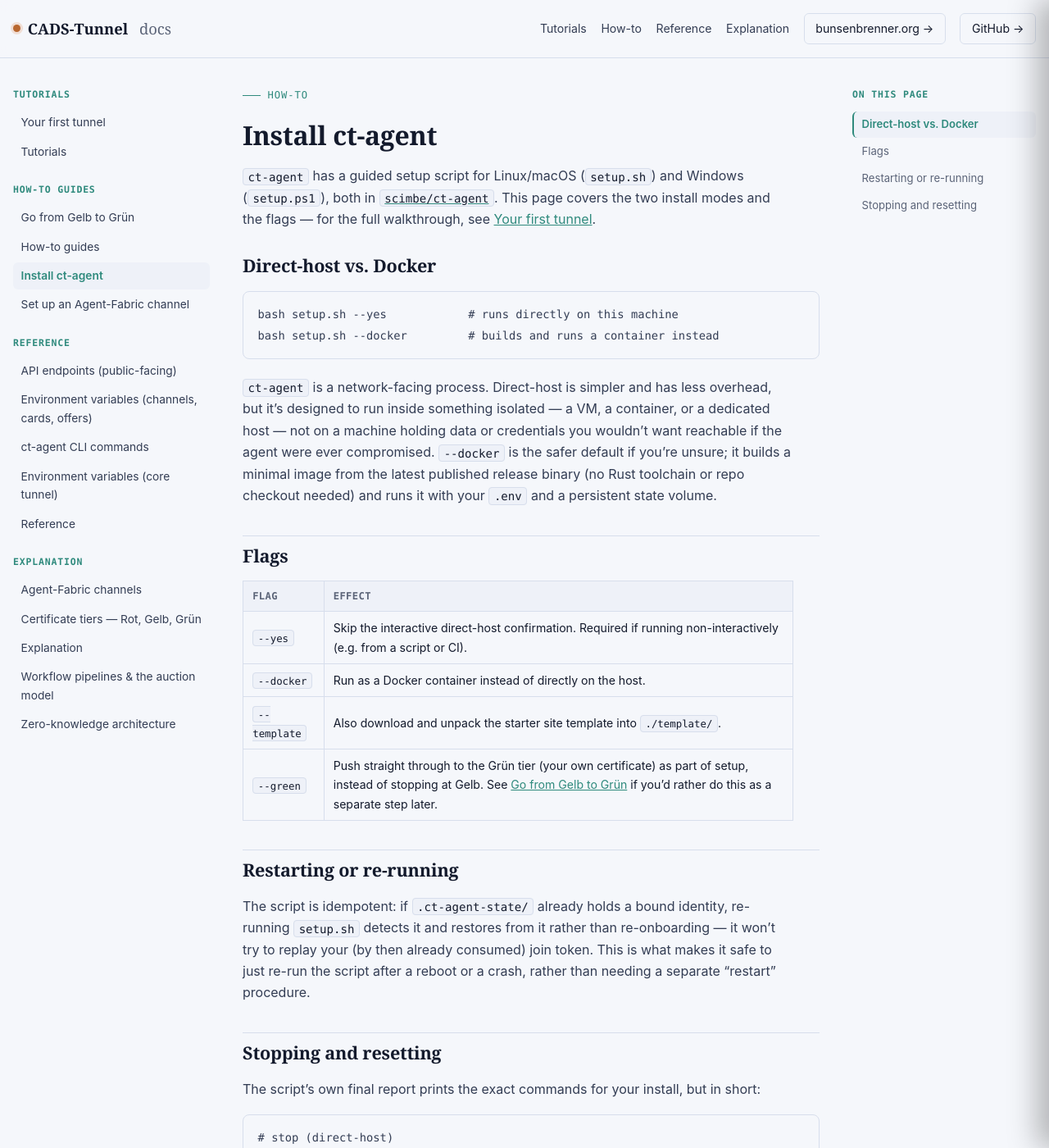
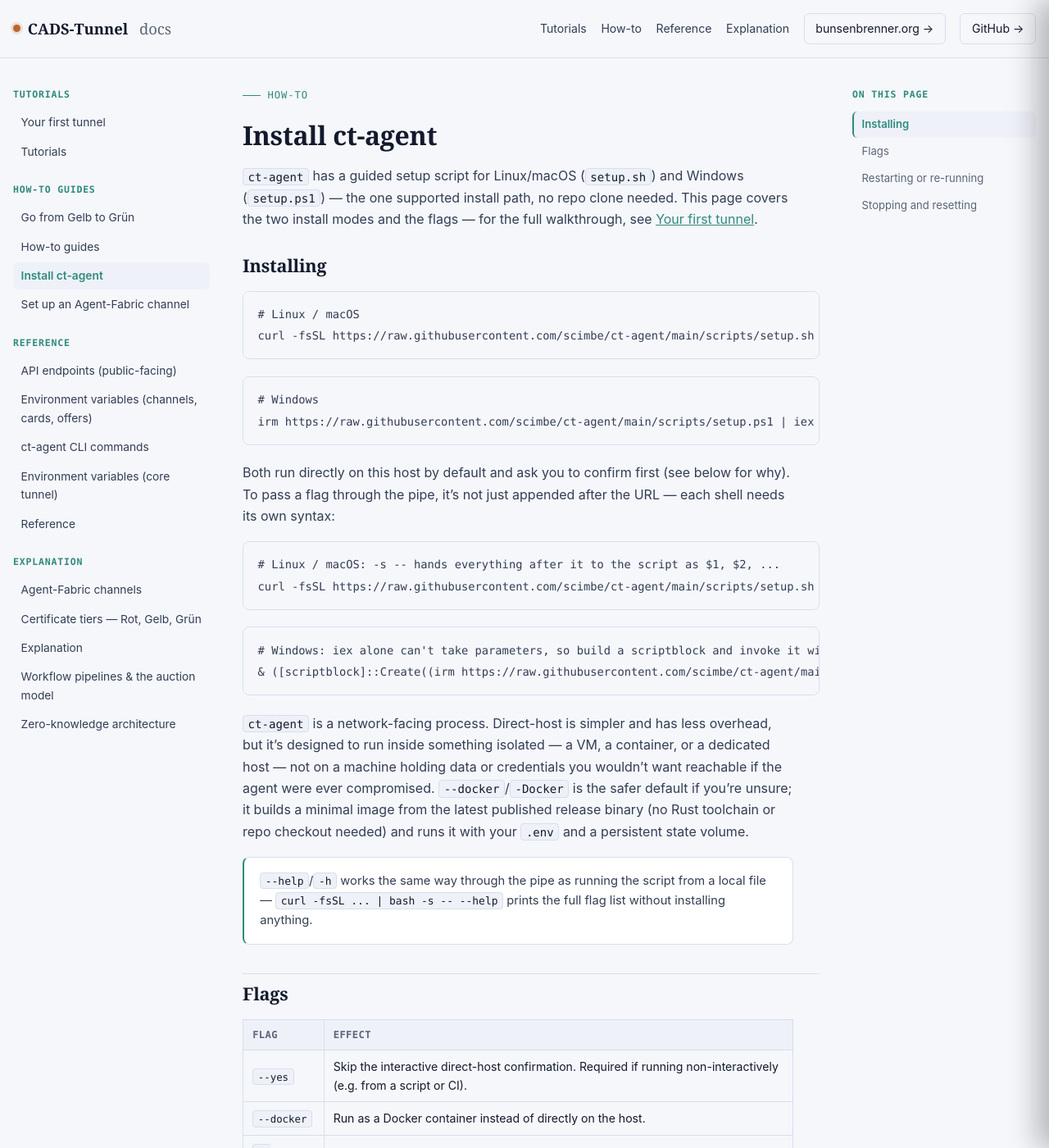
Before and after one commit to scimbe/CADS-Tunnel-docs, a Jekyll site: the page built from _how-to/install-ct-agent.md, in a window 1280 px wide and 1400 px high. Shown: the whole window at 82% size. Built offline with Jekyll 4.4.1, drawn with Linux system fonts in a browser that asks for light colours.

Commit message:
how-to: fix install-ct-agent -- show the real recommended install command
The page showed `bash setup.sh --yes` as if the script were already a
local file, but ct-agent's own README recommends a curl|bash one-liner
with no repo clone -- a real, validated gap between the docs and the
actual supported install path. Replaced with the real commands from
the README, plus the correct (and non-obvious) syntax for passing a
flag through each shell's pipe: bash's `-s --`, and PowerShell's
`& ([scriptblock]::Create((irm ...))) -Docker` since `iex` alone can't
take parameters. Verified the PowerShell form for real against a
Dockerized pwsh (a trivial param-taking test script through the same
scriptblock-invoke pattern), not assumed.

Also verified (and fixed in ct-agent, scimbe/ct-agent@8963db2) that
--help itself was broken specifically through the piped install path
-- documented that fix's practical effect (curl|bash -s -- --help now
works) since it's exactly the command a cautious reader would try
first.

````diff
--- a/_how-to/install-ct-agent.md
+++ b/_how-to/install-ct-agent.md
@@ -6,22 +6,46 @@ order: 1
 
 # Install ct-agent
 
-`ct-agent` has a guided setup script for Linux/macOS (`setup.sh`) and Windows (`setup.ps1`), both in
-[`scimbe/ct-agent`](https://github.com/scimbe/ct-agent). This page covers the two install modes and the
-flags — for the full walkthrough, see [Your first tunnel]({{ '/tutorials/first-tunnel/' | relative_url }}).
+`ct-agent` has a guided setup script for Linux/macOS (`setup.sh`) and Windows (`setup.ps1`) — the one
+supported install path, no repo clone needed. This page covers the two install modes and the flags —
+for the full walkthrough, see [Your first tunnel]({{ '/tutorials/first-tunnel/' | relative_url }}).
 
-## Direct-host vs. Docker
+## Installing
 
 ```bash
-bash setup.sh --yes            # runs directly on this machine
-bash setup.sh --docker         # builds and runs a container instead
+# Linux / macOS
+curl -fsSL https://raw.githubusercontent.com/scimbe/ct-agent/main/scripts/setup.sh | bash
+```
+
+```powershell
+# Windows
+irm https://raw.githubusercontent.com/scimbe/ct-agent/main/scripts/setup.ps1 | iex
+```
+
+Both run directly on this host by default and ask you to confirm first (see below for why). To pass a
+flag through the pipe, it's not just appended after the URL — each shell needs its own syntax:
+
+```bash
+# Linux / macOS: -s -- hands everything after it to the script as $1, $2, ...
+curl -fsSL https://raw.githubusercontent.com/scimbe/ct-agent/main/scripts/setup.sh | bash -s -- --docker
+```
+
+```powershell
+# Windows: iex alone can't take parameters, so build a scriptblock and invoke it with them
+& ([scriptblock]::Create((irm https://raw.githubusercontent.com/scimbe/ct-agent/main/scripts/setup.ps1))) -Docker
 ```
 
 `ct-agent` is a network-facing process. Direct-host is simpler and has less overhead, but it's designed
 to run inside something isolated — a VM, a container, or a dedicated host — not on a machine holding
-data or credentials you wouldn't want reachable if the agent were ever compromised. `--docker` is the
-safer default if you're unsure; it builds a minimal image from the latest published release binary
+data or credentials you wouldn't want reachable if the agent were ever compromised. `--docker`/`-Docker`
+is the safer default if you're unsure; it builds a minimal image from the latest published release binary
 (no Rust toolchain or repo checkout needed) and runs it with your `.env` and a persistent state volume.
+
+<div class="callout">
+<code>--help</code>/<code>-h</code> works the same way through the pipe as running the script from a
+local file — <code>curl -fsSL ... | bash -s -- --help</code> prints the full flag list without installing
+anything.
+</div>
 
 ## Flags
 
````
